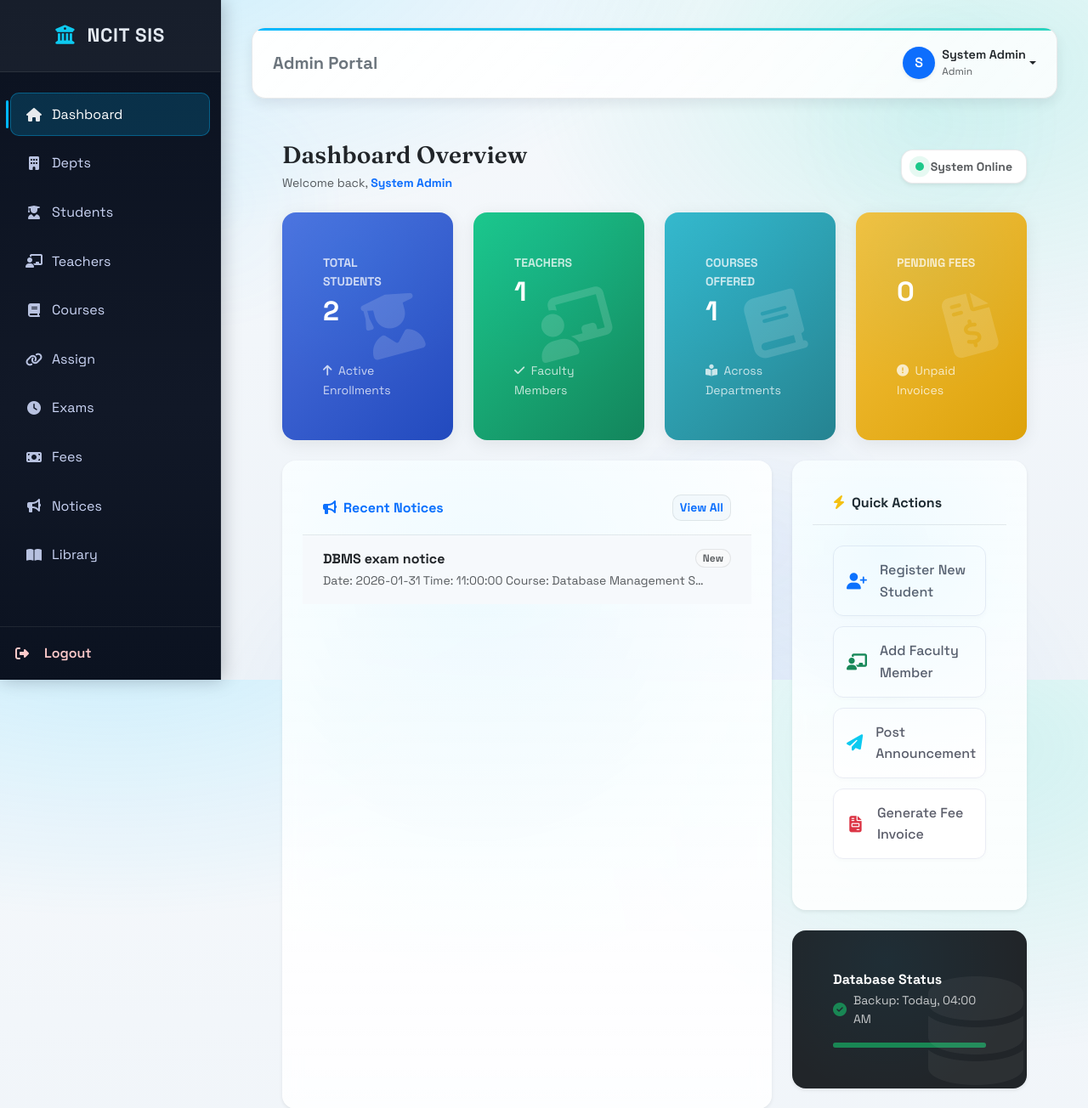
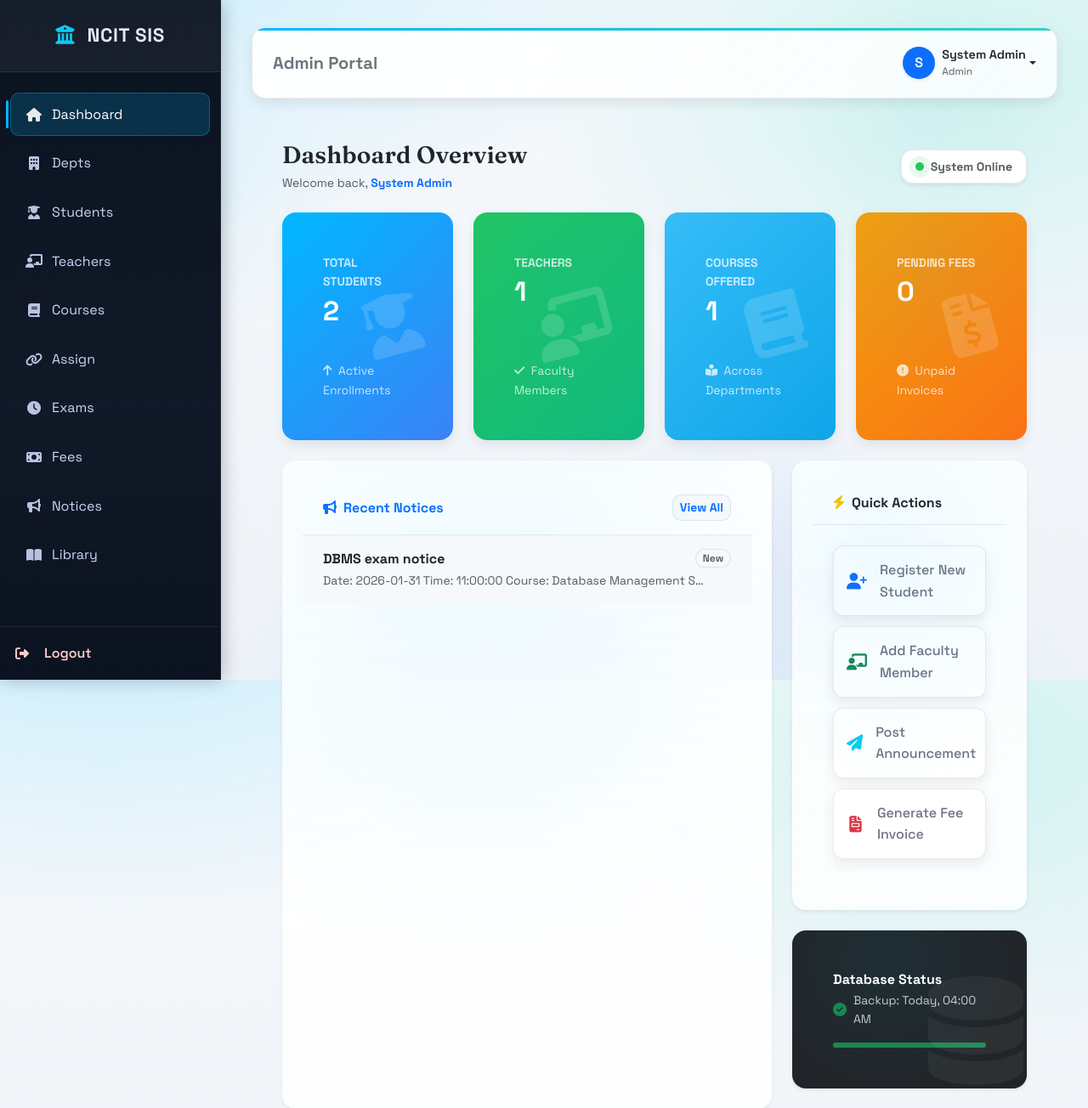
Before and after one commit to bigyan-svg/NCIT_SIS, a Flask app: page /admin in a window 1280 px wide. Shown: the top 1304 px of the page at 85% size. Run offline with Flask 3, Linux system fonts and the light colour scheme; a user stored in the database is signed in; data comes from the database, SQL or seed files in the repository.

Commit message:
Harmonize dashboard styles with new theme

```diff
--- a/templates/admin_dash.html
+++ b/templates/admin_dash.html
@@ -29,20 +29,14 @@
         overflow: hidden;
         position: relative;
         transition: transform var(--transition-speed), box-shadow var(--transition-speed);
-        box-shadow: 0 4px 20px rgba(0,0,0,0.08);
+        box-shadow: var(--shadow-sm);
         min-height: 140px;
     }
 
     .stat-card:hover {
         transform: translateY(-5px);
-        box-shadow: 0 10px 25px rgba(0,0,0,0.15);
+        box-shadow: var(--shadow-md);
     }
-
-    /* Gradients matching the Login Theme */
-    .bg-gradient-primary { background: linear-gradient(135deg, #4e73df 0%, #224abe 100%); }
-    .bg-gradient-success { background: linear-gradient(135deg, #1cc88a 0%, #13855c 100%); }
-    .bg-gradient-info    { background: linear-gradient(135deg, #36b9cc 0%, #258391 100%); }
-    .bg-gradient-warning { background: linear-gradient(135deg, #f6c23e 0%, #dda20a 100%); }
 
     .stat-card .card-body {
         position: relative;
@@ -66,13 +60,13 @@
     .notice-item {
         border-left: 4px solid transparent;
         transition: all 0.2s;
-        border-bottom: 1px solid #f0f0f0;
+        border-bottom: 1px solid var(--line);
     }
     .notice-item:last-child { border-bottom: none; }
 
     .notice-item:hover {
-        background-color: #f8f9fc;
-        border-left-color: #4e73df;
+        background-color: var(--bg-1);
+        border-left-color: var(--accent);
         padding-left: 1.5rem !important; /* Slight slide effect */
     }
 
@@ -85,19 +79,23 @@
         align-items: center;
         justify-content: flex-start;
         transition: all 0.3s;
-        border: 1px solid #eaecf4;
-        background: #fff;
-        color: #5a5c69;
+        border: 1px solid var(--line);
+        background: var(--card-solid);
+        color: var(--muted);
         margin-bottom: 12px;
-        box-shadow: 0 2px 5px rgba(0,0,0,0.02);
+        box-shadow: var(--shadow-sm);
     }
 
     .btn-quick:hover {
-        background: #4e73df;
+        background: var(--gradient-primary);
         color: #fff;
-        border-color: #4e73df;
+        border-color: transparent;
         transform: translateX(5px);
-        box-shadow: 0 5px 15px rgba(78, 115, 223, 0.2);
+        box-shadow: var(--shadow-md);
+    }
+
+    .btn-quick:hover i {
+        color: #fff !important;
     }
 
     .btn-quick i {
@@ -111,18 +109,18 @@
     .status-indicator {
         width: 10px;
         height: 10px;
-        background-color: #1cc88a;
+        background-color: var(--success);
         border-radius: 50%;
         display: inline-block;
         margin-right: 8px;
-        box-shadow: 0 0 0 rgba(28, 200, 138, 0.4);
+        box-shadow: 0 0 0 rgba(34, 197, 94, 0.4);
         animation: pulse 2s infinite;
     }
 
     @keyframes pulse {
-        0% { box-shadow: 0 0 0 0 rgba(28, 200, 138, 0.4); }
-        70% { box-shadow: 0 0 0 10px rgba(28, 200, 138, 0); }
-        100% { box-shadow: 0 0 0 0 rgba(28, 200, 138, 0); }
+        0% { box-shadow: 0 0 0 0 rgba(34, 197, 94, 0.4); }
+        70% { box-shadow: 0 0 0 10px rgba(34, 197, 94, 0); }
+        100% { box-shadow: 0 0 0 0 rgba(34, 197, 94, 0); }
     }
 </style>
 
```
Also changed, not shown: templates/student_dash.html (+18 -15 lines).
